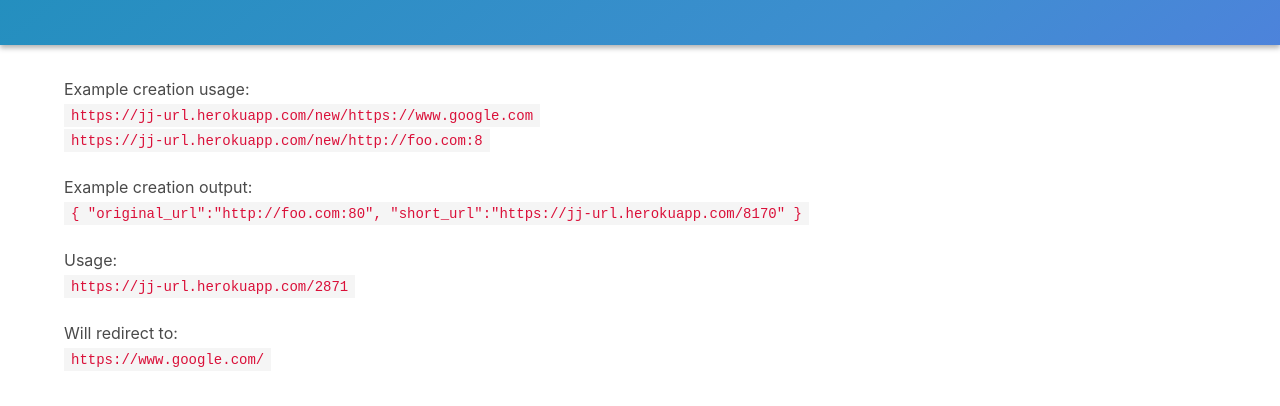
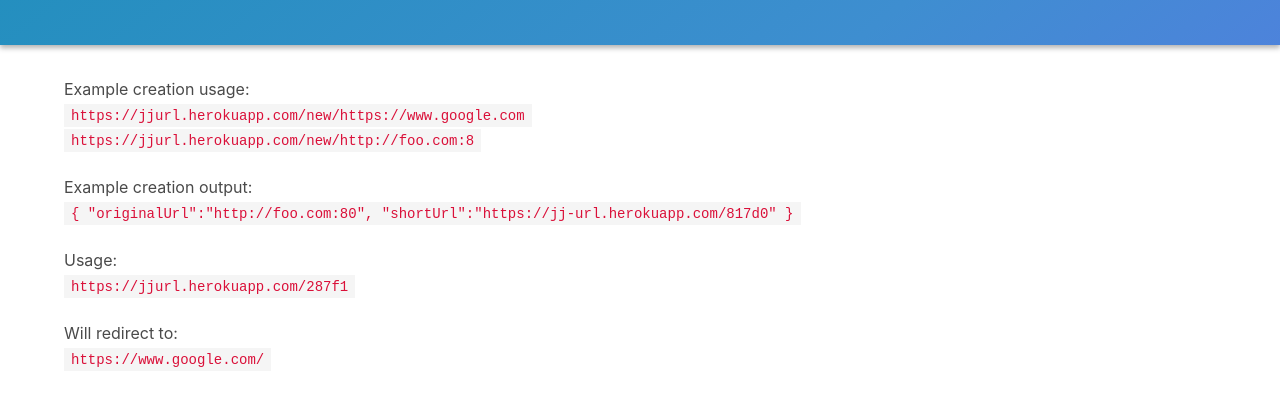
Before and after one commit to kuba-jablonski/fcc-url-shortener, a website: page public/index.html in a window 1280 px wide. Shown: the part 116-522 px from the top of the page. Drawn offline with nearby package versions, Linux system fonts and the light colour scheme.

Commit message:
Setup app for heroku

```diff
--- a/db/mongoose.js
+++ b/db/mongoose.js
@@ -1,6 +1,6 @@
 const mongoose = require('mongoose');
 
 mongoose.Promise = global.Promise;
-mongoose.connect('mongodb://localhost:27017/UrlShortener');
+mongoose.connect(process.env.MONGOLAB_URI || 'mongodb://localhost:27017/UrlShortener');
 
 module.exports = {mongoose};
--- a/package.json
+++ b/package.json
@@ -6,6 +6,9 @@
   "scripts": {
     "test": "mocha **/*.test.js",
     "start": "node server.js"
+  },
+  "engines": {
+    "node": "7.9.0"
   },
   "author": "",
   "license": "ISC",
--- a/public/index.html
+++ b/public/index.html
@@ -25,14 +25,14 @@
     </header>
     <main class="container">
         <h2>Example creation usage:</h2>
-        <p><code>https://jj-url.herokuapp.com/new/https://www.google.com</code></p>
-        <p><code>https://jj-url.herokuapp.com/new/http://foo.com:8</code></p>
+        <p><code>https://jjurl.herokuapp.com/new/https://www.google.com</code></p>
+        <p><code>https://jjurl.herokuapp.com/new/http://foo.com:8</code></p>
         <br>
         <h2>Example creation output:</h2>
-        <p><code>{ "original_url":"http://foo.com:80", "short_url":"https://jj-url.herokuapp.com/8170" }</code></p>
+        <p><code>{ "originalUrl":"http://foo.com:80", "shortUrl":"https://jj-url.herokuapp.com/817d0" }</code></p>
         <br>
         <h2>Usage:</h2>
-        <p><code>https://jj-url.herokuapp.com/2871</code></p>
+        <p><code>https://jjurl.herokuapp.com/287f1</code></p>
         <br>
         <h2>Will redirect to:</h2>
         <p><code>https://www.google.com/</code></p>
--- a/server.js
+++ b/server.js
@@ -5,7 +5,8 @@
 const {Url} = require('./models/url');
 const {parseUrl} = require('./helpers/parseUrl');
 
-const host = 'localhost:3000/'
+const port = process.env.PORT || 3000;
+const host = 'jjurl.herokuapp.com/'
 
 let app = express();
 
```
